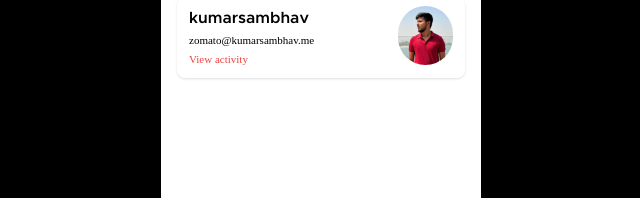
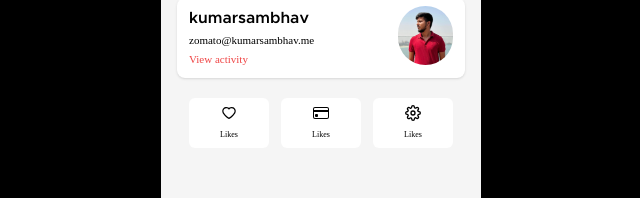
Before and after one commit to satvik76/zomato-clone, a React (Create React App) app: page / in a window 1280 px wide. Shown: the part 148-346 px from the top of the page, without its empty margins (319-959 px from the left). Built offline with nearby package versions, Linux system fonts and the light colour scheme; a web font is replaced by a local one.

Commit message:
Added Likes Section

```diff
--- a/src/App.js
+++ b/src/App.js
@@ -1,17 +1,20 @@
 import './App.css';
 import {IoIosArrowBack} from 'react-icons/io';
 import {BiBell} from 'react-icons/bi';
+import {BsCreditCard} from 'react-icons/bs';
 import profilePicture from './dp.png';
+import {AiOutlineHeart} from 'react-icons/ai';
+import {FiSettings} from 'react-icons/fi';
 
 function App() {
   return (
     <div className="main w-screen h-screen flex flex-row justify-center items-center bg-black">
-      <div className="app-container shadow-md w-[320px] h-[620px] flex flex-col py-5 items-center gap-5 bg-white">
+      <div className="app-container shadow-md w-[320px] h-[620px] flex flex-col py-5 items-center gap-5 bg-[#f5f5f5]">
         <div className="nav-bar flex flex-row justify-between w-[90%]">
           <IoIosArrowBack />
           <BiBell />
         </div>
-        <div className="user-badge-container w-[90%] h-[80px] rounded-lg shadow tbold flex flex-row px-3 py-2 justify-between">
+        <div className="user-badge-container w-[90%] h-[80px] rounded-lg shadow tbold flex flex-row px-3 py-2 justify-between bg-[#FFF]">
           <div className="text-section flex flex-col gap-[2px]">
             <div className="username tbold">kumarsambhav</div>
             <div className="email text-[11px]">zomato@kumarsambhav.me</div>
@@ -21,6 +24,20 @@ function App() {
             <img className='rounded-full' src={profilePicture} alt="Kumar Sambhav" />
           </div>
         </div>
+        <div className="likes-section bg flex flex-row gap-3">
+          <div className="like-box w-[80px] h-[50px] rounded-md bg-white flex flex-col items-center justify-center gap-2">
+            <AiOutlineHeart className='m-0' />
+            <p>Likes</p>
+          </div>
+          <div className="like-box w-[80px] h-[50px] rounded-md bg-white flex flex-col items-center justify-center gap-2">
+            <BsCreditCard className='m-0' />
+            <p>Likes</p>
+          </div>
+          <div className="like-box w-[80px] h-[50px] rounded-md bg-white flex flex-col items-center justify-center gap-2">
+            <FiSettings className='m-0' />
+            <p>Likes</p>
+          </div>
+        </div>
       </div>
     </div>
   );
--- a/src/index.css
+++ b/src/index.css
@@ -18,3 +18,6 @@
 .tbold{
   font-family: 'Metropolis Bold';
 }
+p{
+  font-size: 8px;
+}
```
